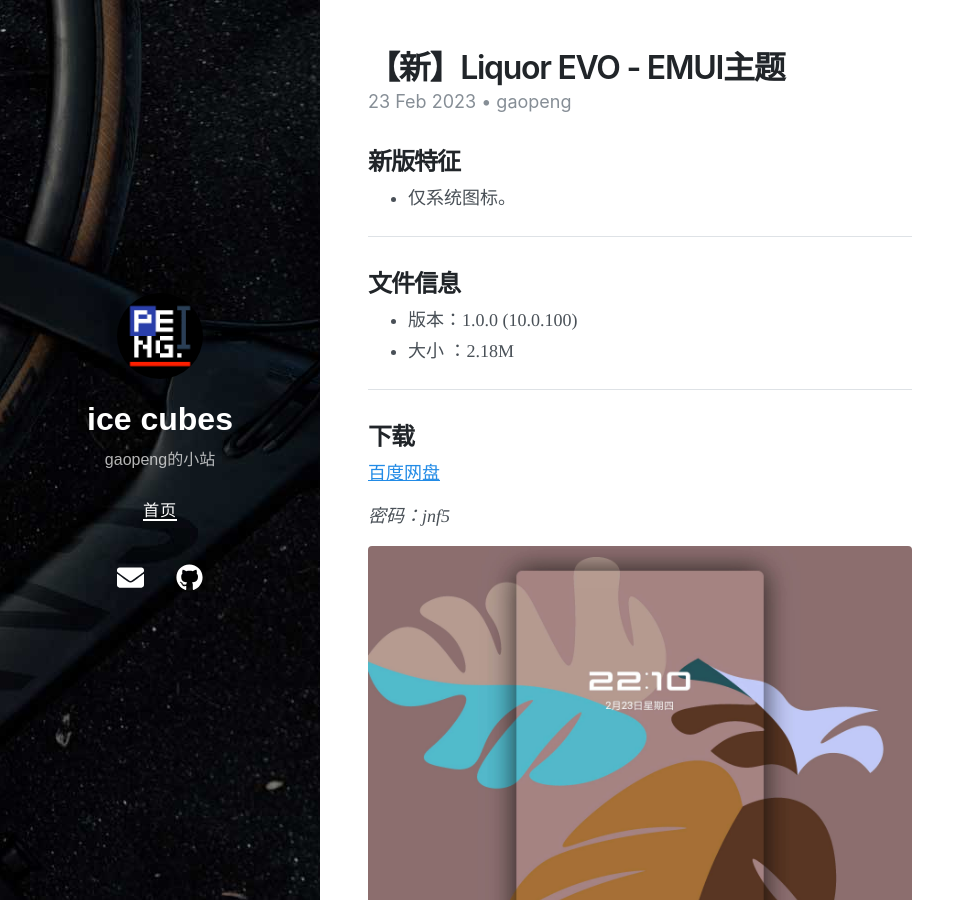
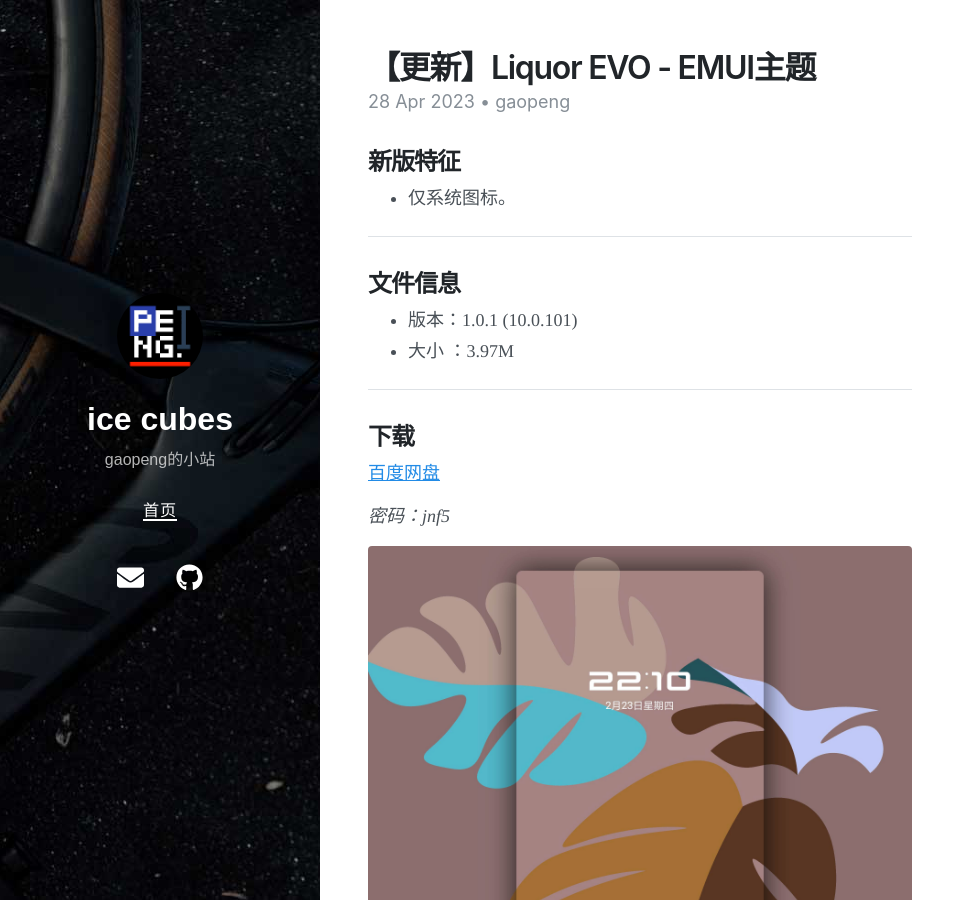
Before and after one commit to gaopengk/gaopengk.github.io, a Jekyll site: the page built from _posts/2023-04-28-【更新】Liquor EVO - EMUI主题.md, in a window 1280 px wide and 900 px high. Shown: the whole window, without its empty margins (0-975 px from the left). Built offline with Jekyll 4.4.1, drawn with Linux system fonts in a browser that asks for light colours; nearby versions of some CDN libraries.

Commit message:
Update and rename 2023-02-23-【新】Liquor EVO - EMUI主题.md to 2023-04-28-【更新】Liquor EVO - EMUI主题.md

```diff
--- a/_posts/2023-02-23-【新】Liquor EVO - EMUI主题.md
+++ b/_posts/2023-04-28-【更新】Liquor EVO - EMUI主题.md
@@ -1,7 +1,7 @@
 ---
 layout:     post
-title:      【新】Liquor EVO - EMUI主题
-date:       2023-02-23 22:27 +0800
+title:      【更新】Liquor EVO - EMUI主题
+date:       2023-04-28 22:13 +0800
 author:     gaopeng
 tags:       [EMUI主题]
 ---
@@ -11,8 +11,8 @@ tags:       [EMUI主题]
 ***
 
 ## 文件信息
-- 版本：1.0.0 (10.0.100)
-- 大小 ：2.18M
+- 版本：1.0.1 (10.0.101)
+- 大小 ：3.97M
 
 ***
 
```
